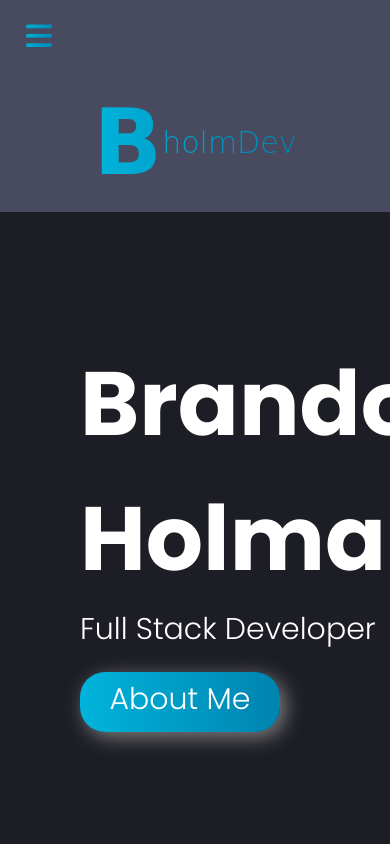
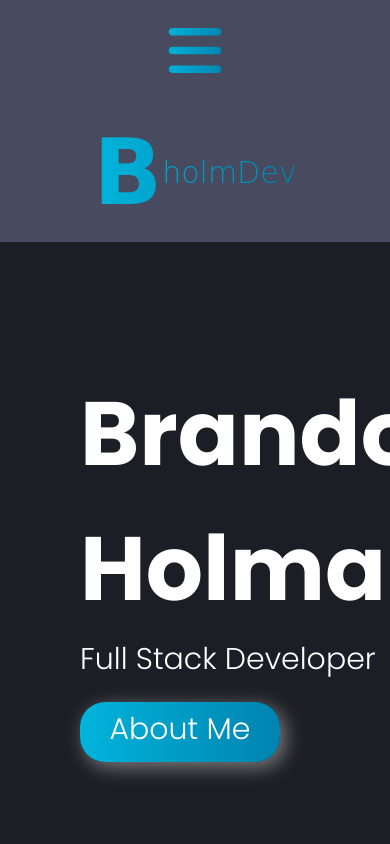
Before and after one commit to bholmdev/bholmdev, a plain HTML site: page index.html in a window 390 px wide. Shown: the top 844 px of the page. Drawn offline with Linux system fonts and the light colour scheme; a web font is replaced by a local one.

Commit message:
Moved mobile button

```diff
--- a/css/styles.css
+++ b/css/styles.css
@@ -320,7 +320,7 @@ footer {
     }
     .hamburger {
         display: flex;
-        align-self: start;
+        align-self: center;
         text-align: center;
         border: 0;
         background-image: linear-gradient(to right, #00b4db, #0083b0);
@@ -329,7 +329,7 @@ footer {
         -webkit-background-clip: text;
         -moz-background-clip: text;
         color: white;
-        font-size: 30px;
+        font-size: 60px;
         margin: 20px;
     }
 
```
